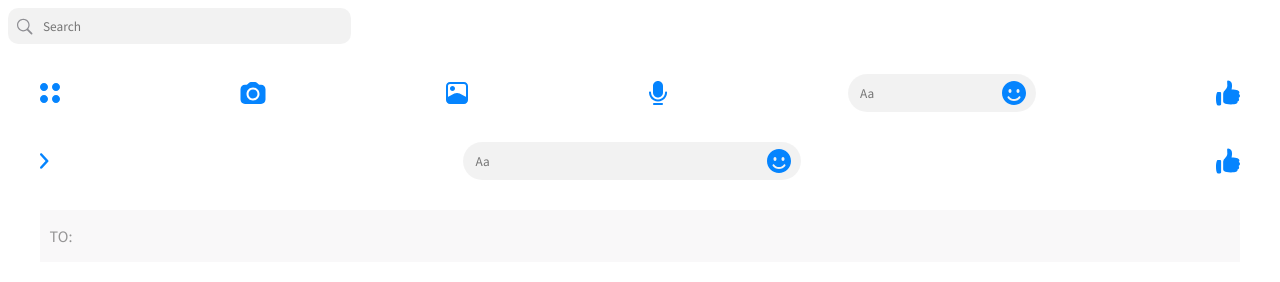
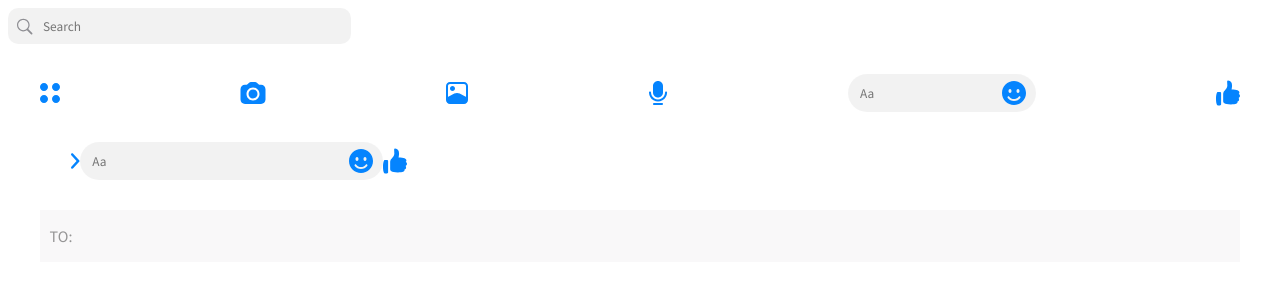
Before and after one commit to LazaroCardoso/inputs, a plain HTML site: page index.html in a window 1280 px wide. Drawn offline with Linux system fonts and the light colour scheme.

Commit message:
feat: update width input

```diff
--- a/styles/components/terceiro.css
+++ b/styles/components/terceiro.css
@@ -1,11 +1,14 @@
 .terceiro__components {
     display: flex;
-    justify-content: space-between;
     width: 95%;
     margin: 0 auto;
+    width: 90%;
+
 }
 
 .terceiro__components input {
-    width: 285px;
     height: 36px;
+    width: 250px;
+    border-radius: 18px;
+
 }
```
